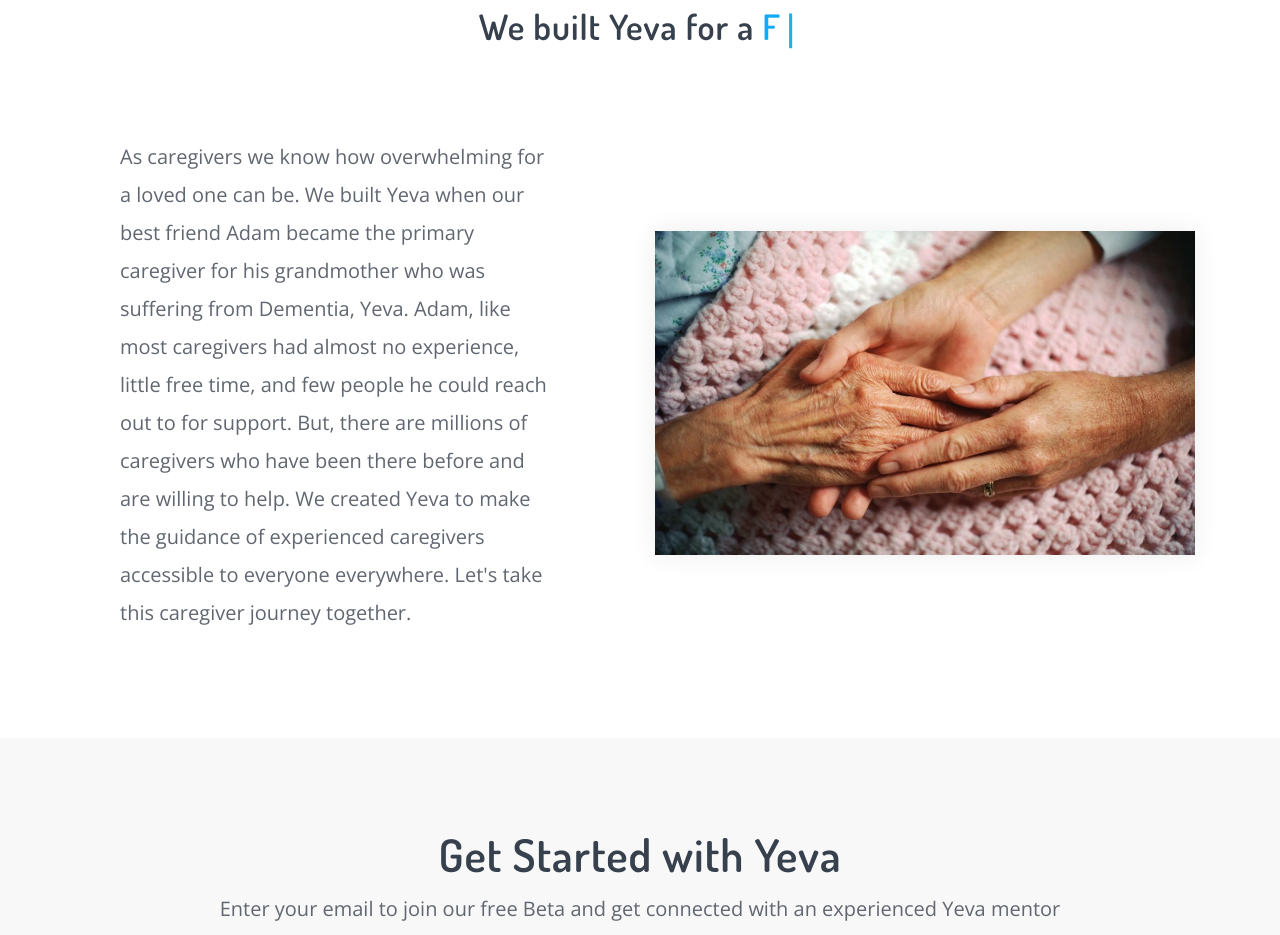
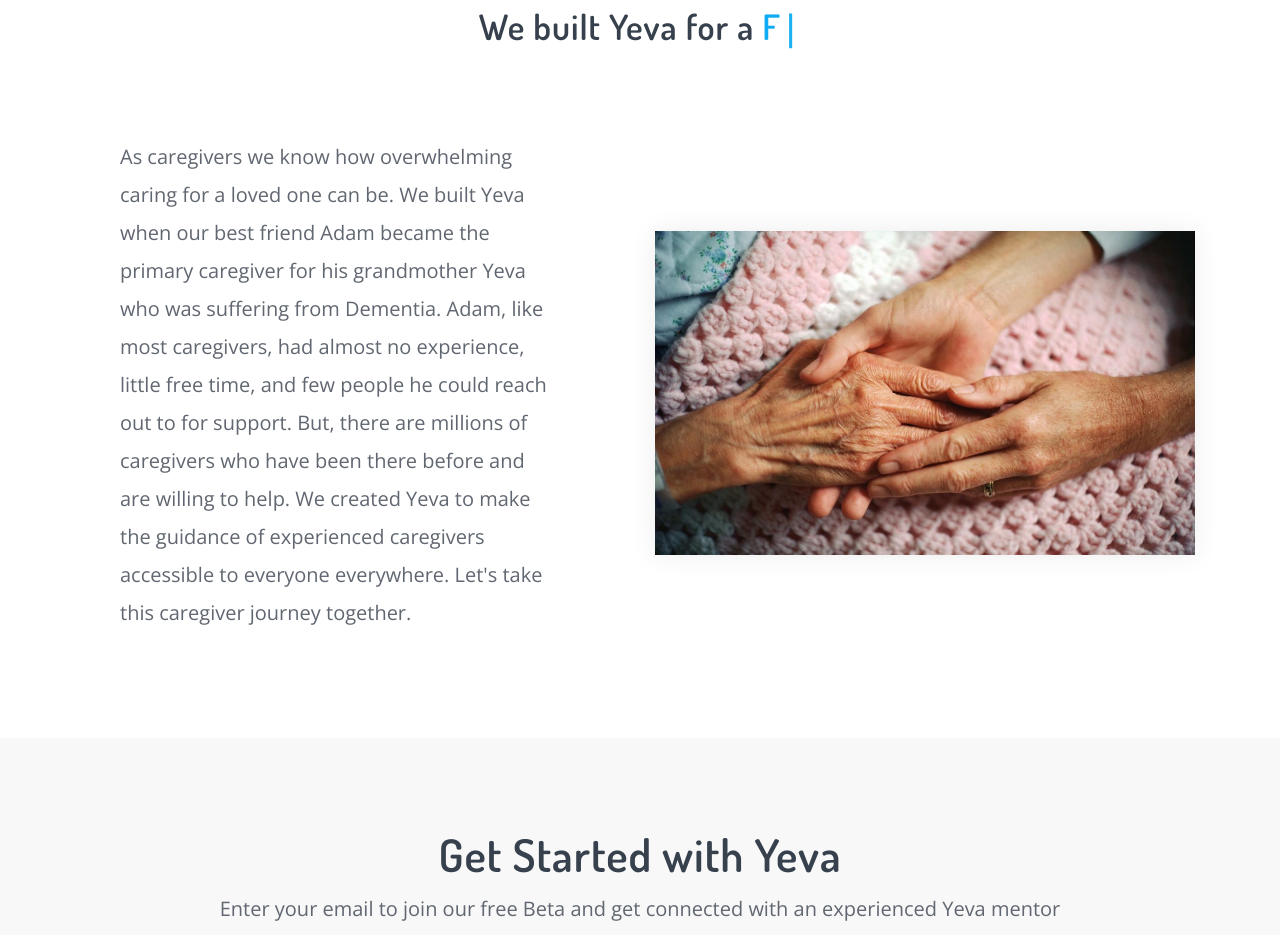
Before and after one commit to yevadev/yevadev.github.io, a plain HTML site: page index.html in a window 1280 px wide. Shown: the part 2197-3132 px from the top of the page. Drawn offline with nearby package versions, Linux system fonts and the light colour scheme; a script that the page names is missing.

Commit message:
Changed mission section

```diff
--- a/index.html
+++ b/index.html
@@ -231,7 +231,7 @@
             <div class="col-12 col-lg-6 pl-50 pr-80">
 
 
-              <p class="lead fs-20">As caregivers we know how overwhelming for a loved one can be. We built Yeva when our best friend Adam became the primary caregiver for his grandmother who was suffering from Dementia, Yeva. Adam, like most caregivers had almost no experience, little free time, and few people he could reach out to for support. But, there are millions of caregivers who have been there before and are willing to help. We created Yeva to make the guidance of experienced caregivers accessible to everyone everywhere. Let's take this caregiver journey together.</p>
+              <p class="lead fs-20">As caregivers we know how overwhelming caring for a loved one can be. We built Yeva when our best friend Adam became the primary caregiver for his grandmother Yeva who was suffering from Dementia. Adam, like most caregivers, had almost no experience, little free time, and few people he could reach out to for support. But, there are millions of caregivers who have been there before and are willing to help. We created Yeva to make the guidance of experienced caregivers accessible to everyone everywhere. Let's take this caregiver journey together.</p>
 
 
             </div>
```
